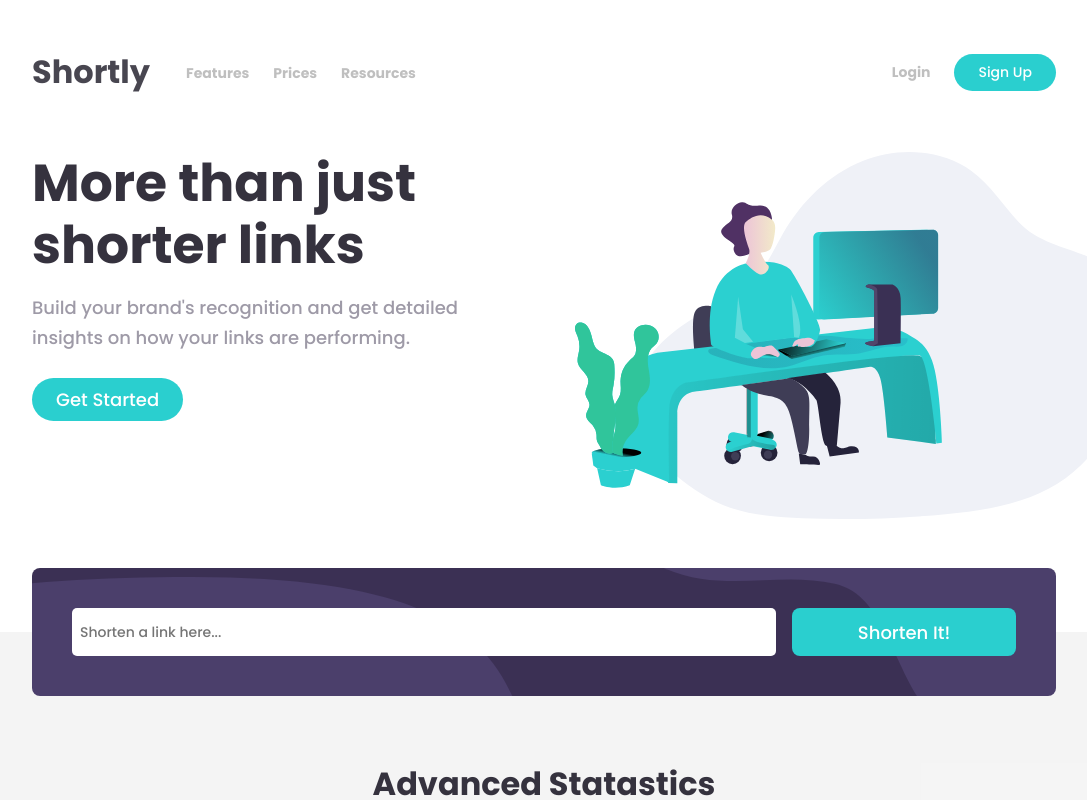
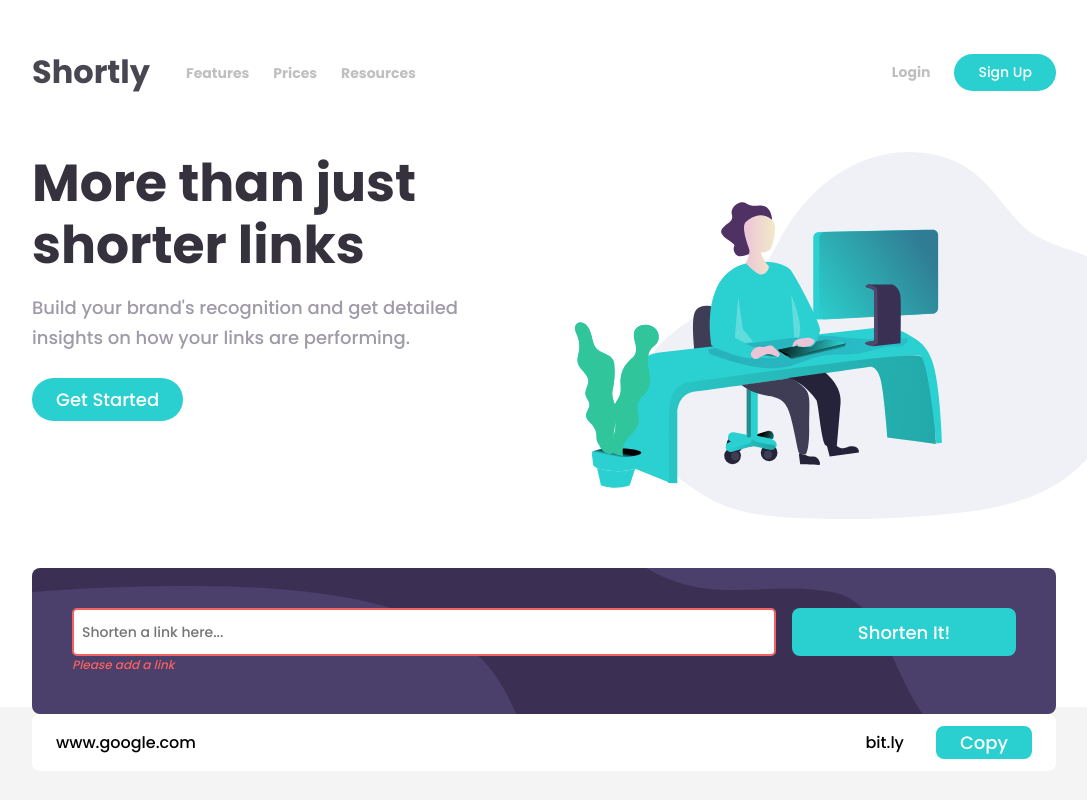
Before and after one commit to gowthamss/react-url-shortner, a React (Create React App) app: page / in a window 1280 px wide. Both pictures are taken after a click on the button "Shorten It!". Shown: the top 800 px of the page, without its empty margins (96-1183 px from the left). Built offline with nearby package versions, Linux system fonts and the light colour scheme.

Commit message:
mobile navigation aligned and validation applied to input

```diff
--- a/src/components/header/navbar/mobile-navigation/mobile-navigation.styles.css
+++ b/src/components/header/navbar/mobile-navigation/mobile-navigation.styles.css
@@ -3,8 +3,9 @@
     border: none;
     border-radius: 8px;
     margin-top: 1rem;
-    /* position: absolute;
-    width: 86%; */
+    position: absolute;
+    width: 88%;
+    right: 1.5rem;
 }
 
 .mobile-nav-list {
@@ -29,3 +30,22 @@
     width: 80%;
     margin: auto;
 }
+
+
+/* @media (min-width: 470px) {
+    .mobile-navigation {
+        width: 88%;
+    }
+} */
+
+@media (min-width: 470px) and (max-width: 800px) {
+    .mobile-navigation {
+        width: 45%;
+    }
+}
+
+@media (min-width: 800px) {
+    .mobile-navigation {
+        display: none;
+    }
+}
--- a/src/components/hero/hero.component.jsx
+++ b/src/components/hero/hero.component.jsx
@@ -1,14 +1,9 @@
 import React from "react";
 import "./hero.styles.css";
 import { ActionButton } from "../styled-components/styled.component";
-import { ReactComponent as HeroImageDesktop } from "../../assets/images/illustration-working-desktop.svg";
-import { ReactComponent as HeroImageMobile } from "../../assets/images/illustration-working-mobile.svg";
 
 const Hero = () => (
     <div className="hero">
-        {/* <div className="hero-img-container">
-            <img src="" alt="person working" className="hero-img" />
-</div> */}
         <div className="bg-img-container">
             <div className="bg-img"></div>
         </div>
--- a/src/components/link-input/link-input.component.jsx
+++ b/src/components/link-input/link-input.component.jsx
@@ -2,18 +2,83 @@ import React from "react";
 import { MainInput, ActionButton } from "../styled-components/styled.component";
 import "./link-input.styles.css";
 
-const LinkInput = () => {
+class LinkInput extends React.Component {
+    constructor() {
+        super();
+
+        this.state = {
+            error: "",
+            linkContent: "",
+            copyState: "Copy",
+        };
+    }
+
+    onLinkChange = (e) => {
+        this.setState({ linkContent: e.target.value, error: "" });
+    };
+
+    handleShortLink = () => {
+        if (!this.state.linkContent)
+            this.setState({ error: "Please add a link" });
+        else this.setState({ error: "" });
+    };
+
+    render() {
         return (
-        <div className="input-container">
-            <div>
+            <div className="container">
+                <div className="input-btn-container">
+                    <div className="link-input-container">
                         <MainInput
-                    className="shorten-input"
+                            className={`${
+                                !this.state.error ? "" : "error"
+                            } shorten-input`}
+                            type="text"
+                            name="shorten-link"
                             placeholder="Shorten a link here..."
+                            onChange={this.onLinkChange}
                         ></MainInput>
-                <ActionButton className="shorten-btn">Shorten It!</ActionButton>
+                        {this.state.error ? (
+                            <span
+                                style={{
+                                    color: "hsl(0, 87%, 67%)",
+                                    fontStyle: "italic",
+                                    fontSize: "12px",
+                                }}
+                            >
+                                {this.state.error}
+                            </span>
+                        ) : null}
+                    </div>
+                    <ActionButton
+                        className="shorten-btn"
+                        onClick={this.handleShortLink}
+                    >
+                        Shorten It!
+                    </ActionButton>
+                </div>
+                <div className="result-container">
+                    <span className="provided-link">www.google.com</span>
+                    <div
+                        style={{
+                            display: "flex",
+                            alignItems: "center",
+                            gap: "2rem",
+                        }}
+                    >
+                        <span className="generated-short-link">bit.ly</span>
+                        <ActionButton
+                            className="copy-btn"
+                            onClick={() =>
+                                this.setState({ copyState: "Copied!" })
+                            }
+                        >
+                            {this.state.copyState}
+                        </ActionButton>
+                    </div>
                 </div>
             </div>
         );
-};
+    }
+}
 
 export default LinkInput;
--- a/src/components/link-input/link-input.styles.css
+++ b/src/components/link-input/link-input.styles.css
@@ -1,8 +1,8 @@
-.input-container {
+.container {
     padding: 1rem 1.5rem;
 }
 
-.input-container div {
+.input-btn-container {
     background-color: hsl(257, 27%, 26%);
     background-image: url('../../assets/images/bg-shorten-mobile.svg');
     background-repeat: no-repeat;
@@ -14,29 +14,58 @@
     border-radius: 8px;
 }
 
+.link-input-container {
+    display: flex;
+    flex-direction: column;
+}
+
 .shorten-input {
     height: 42px;
 }
 
+.error {
+    border: 2px solid hsl(0, 87%, 67%) !important;
+}
+
+.result-container {
+    display: flex;
+    flex-direction: column;
+    padding: 1rem;
+    background: white;
+    border-radius: 8px;
+}
+
 @media (min-width: 900px) and (max-width: 1440px) {
-    .input-container {
+    .container {
         position: relative;
         /* bottom: -90px; */
         padding: 1rem 10%;
     }
-    .input-container div {
+    .input-btn-container {
         background-image: url('../../assets/images/bg-shorten-desktop.svg');
         display: grid;
         grid-template-columns: repeat(8, 1fr);
         grid-gap: 1rem;
         padding: 2.5rem;
     }
+    .link-input-container {
+        grid-column: 1 / -3;
+    }
     .shorten-input {
-        grid-column: 1 / -3;
+        width: 100%;
         height: 48px;
     }
     .shorten-btn {
         grid-column: span 2;
         height: 48px !important;
     }
+    .result-container {
+        flex-direction: row;
+        justify-content: space-between;
+        align-items: center;
+        padding: 0.75rem 1.5rem;
+    }
+    .copy-btn {
+        padding: 0.2rem 1.5rem !important;
+    }
 }
```
Also changed, not shown: src/containers/App/App.js (+12 -6 lines). Lines whose indentation alone changed are shown as unchanged.
